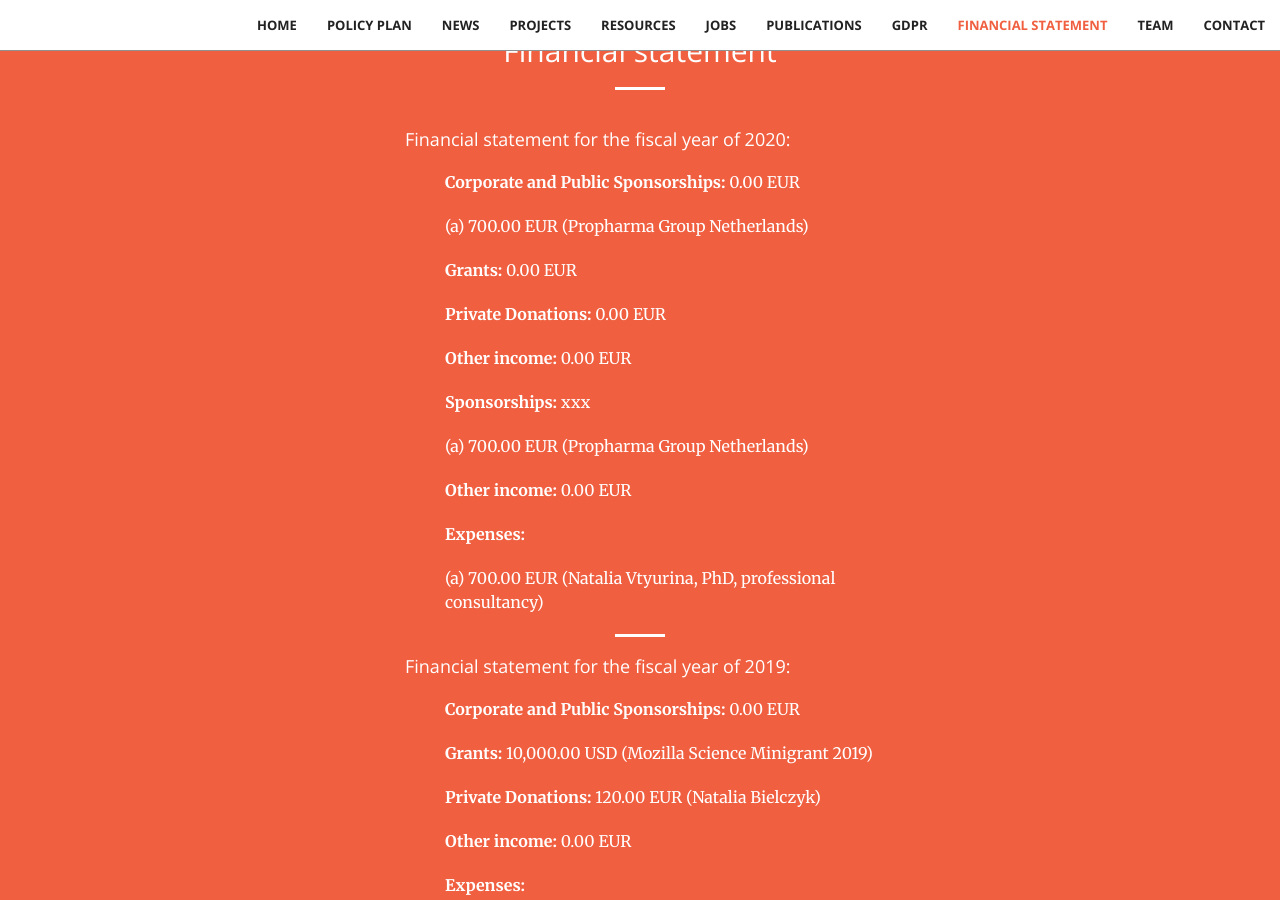
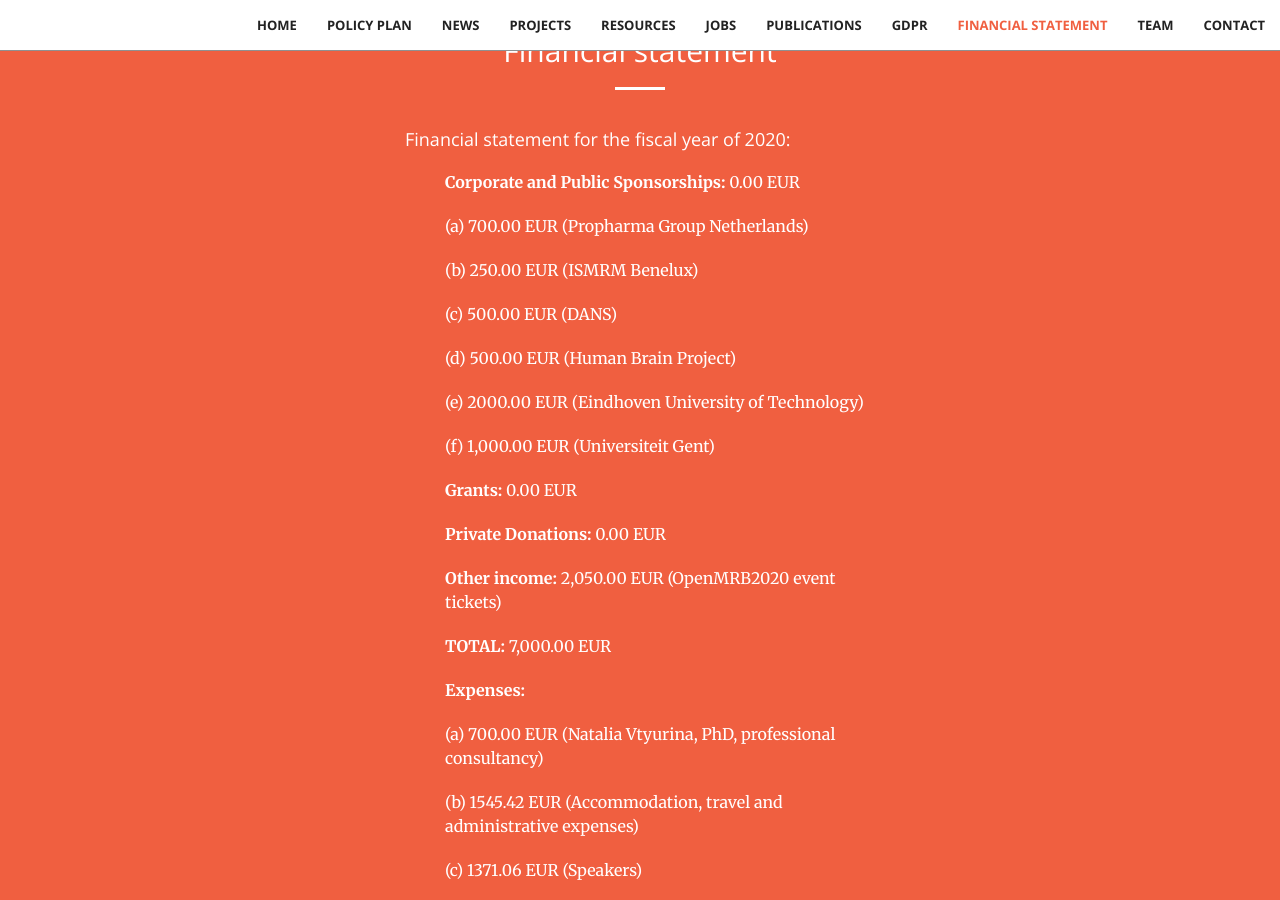
Before and after one commit to stichting-solaris/stichting-solaris.github.io, a Jekyll site: the page built from index.html, in a window 1280 px wide and 900 px high, scrolled down 24125 px. Built offline with Jekyll 4.4.1, drawn with Linux system fonts in a browser that asks for light colours; some of the changed text lies outside the part shown.

Commit message:
Update financial.html

```diff
--- a/_includes/financial.html
+++ b/_includes/financial.html
@@ -16,19 +16,25 @@
 
 
                     <p><h4>Financial statement for the fiscal year of 2020:</h4></p>
+                    <p></p>
                     <p class="tab"><b>Corporate and Public Sponsorships:</b> 0.00 EUR</p>
                     <p class="tab" class="tab">(a) 700.00 EUR (Propharma Group Netherlands)</p>
+                    <p class="tab" class="tab">(b) 250.00 EUR (ISMRM Benelux)</p>
+                    <p class="tab" class="tab">(c) 500.00 EUR (DANS)</p>
+                    <p class="tab" class="tab">(d) 500.00 EUR (Human Brain Project)</p>
+                    <p class="tab" class="tab">(e) 2000.00 EUR (Eindhoven University of Technology)</p>
+                    <p class="tab" class="tab">(f) 1,000.00 EUR (Universiteit Gent)</p>
                     <p class="tab"><b>Grants:</b> 0.00 EUR</p>
                     <p class="tab"><b>Private Donations:</b> 0.00 EUR</p>
-                    <p class="tab"><b>Other income:</b> 0.00 EUR</p>
-
-
-                    <p class="tab"><b>Sponsorships:</b> xxx</p>
-                    <p class="tab" class="tab">(a) 700.00 EUR (Propharma Group Netherlands)</p>
-                    <p class="tab"><b>Other income:</b> 0.00 EUR</p>
-
+                    <p class="tab"><b>Other income:</b> 2,050.00 EUR (OpenMRB2020 event tickets)</p>
+                    <p class="tab"><b>TOTAL:</b> 7,000.00 EUR
+                    <p></p>
                     <p class="tab"><b>Expenses: </b></p>
                     <p class="tab" class="tab">(a) 700.00 EUR (Natalia Vtyurina, PhD, professional consultancy)</p>
+                    <p class="tab" class="tab">(b) 1545.42 EUR (Accommodation, travel and administrative expenses) </p>
+                    <p class="tab" class="tab">(c) 1371.06 EUR (Speakers) </p>
+                    <p class="tab" class="tab">(d) 3105.45 EUR (Catering) </p>
+                    <p class="tab"><b>TOTAL:</b> 6,721.93 EUR
                     <p></p>
                     <p></p>
                     <p></p>
@@ -46,14 +52,13 @@
                     <p class="tab" class="tab">(b) 710.00 EUR (0% interest loan paid back to Natalia Bielczyk)</p>
                     <p class="tab" class="tab">(c) 500.00 USD (payment back to Mozilla Foundation)</p>
                     <p class="tab" class="tab">(d) 120.00 EUR (bank account fees)</p>
-                    <hr class="light">
                     <p></p>
                     <p></p>
                     <p></p>
 
 
                     <hr class="light">
-                    <p><h4>Financial statement for the fiscal year of 2018 (7th Nov - 31st Dec 2018):</h4></p>
+                    <p><h4>Financial statement for the fiscal year of 2018:</h4></p>
                     <p class="tab"><b>Corporate and Public Sponsorships:</b> 0.00 EUR</p>
                     <p class="tab"><b>Grants:</b> 0.00 EUR</p>
                     <p class="tab"><b>Private Donations:</b> 20.00 EUR (Natalia Bielczyk)</p>
```
